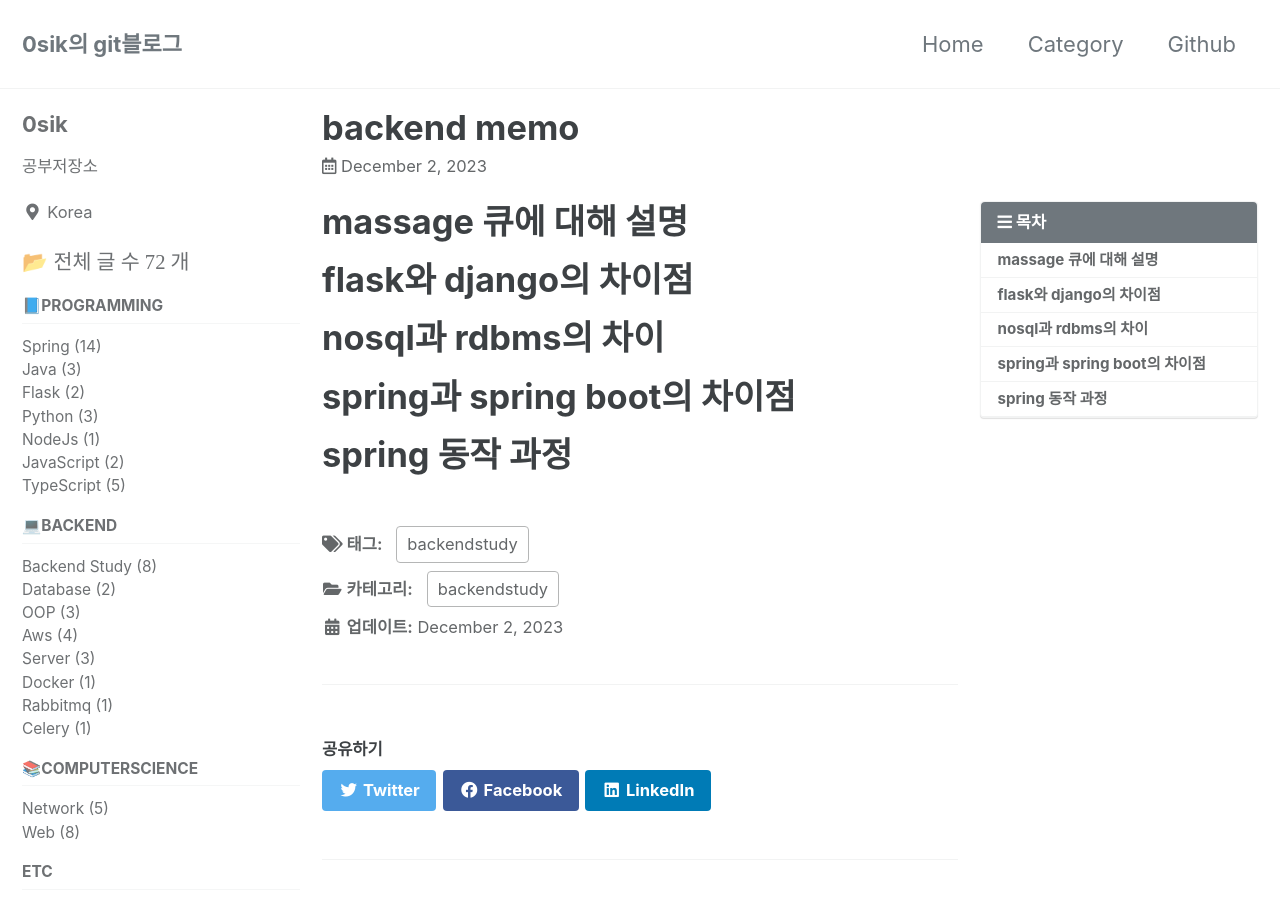
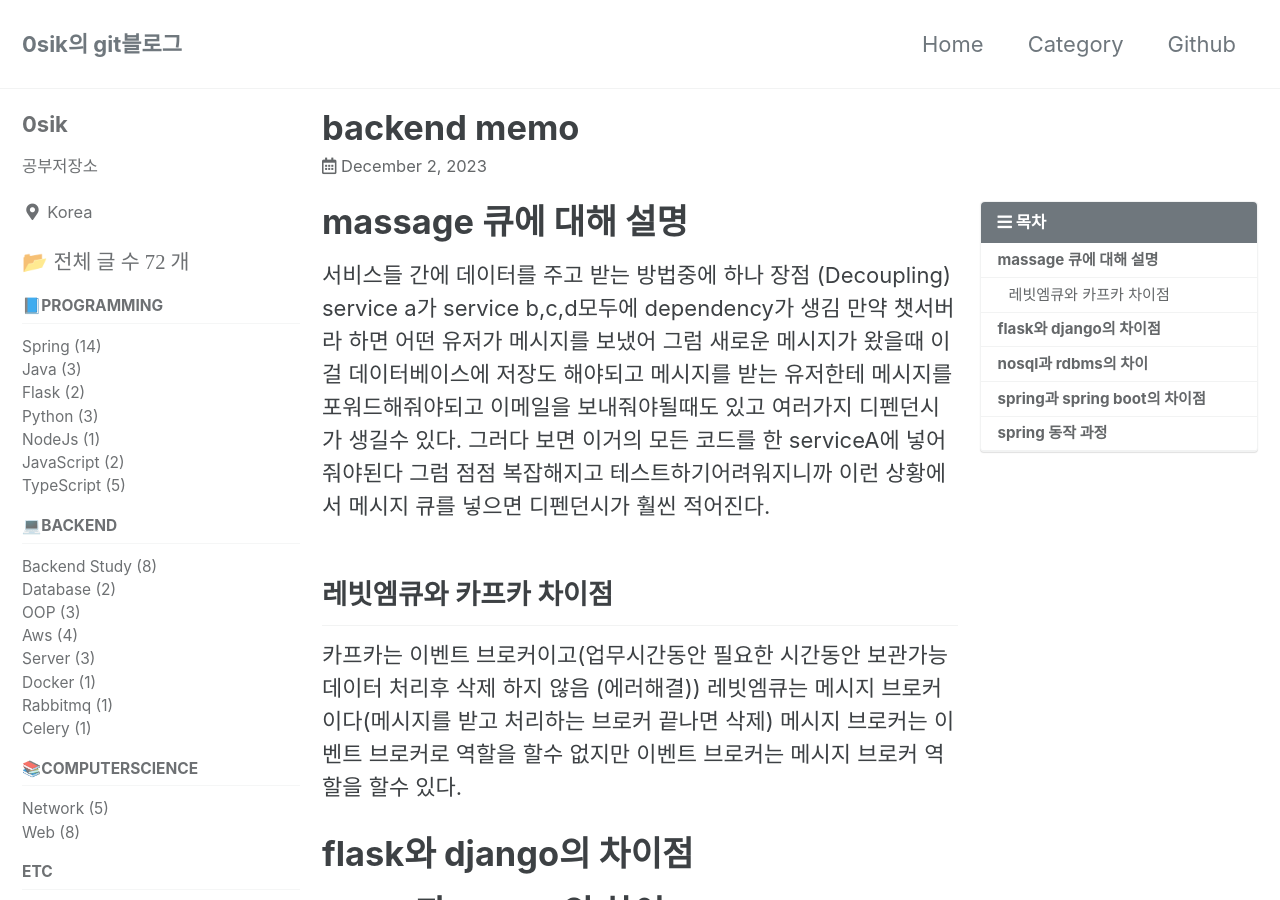
Before and after one commit to 0sik/0sik.github.io, a Jekyll site: the page built from _posts/2023-12-02-backendstudy 개념정리.md, in a window 1280 px wide and 900 px high. Built offline with Jekyll 4.4.1, drawn with Linux system fonts in a browser that asks for light colours; cached includes are drawn as plain includes.

Commit message:
fix : rabbitmq (#5)

```diff
--- a/_posts/2023-12-02-backendstudy 개념정리.md
+++ b/_posts/2023-12-02-backendstudy 개념정리.md
@@ -10,6 +10,15 @@ tags: [backendstudy]
 ---
 
 # massage 큐에 대해 설명
+서비스들 간에 데이터를 주고 받는 방법중에 하나
+장점 (Decoupling)
+service a가 service b,c,d모두에 dependency가 생김
+만약 챗서버라 하면 어떤 유저가 메시지를 보냈어 그럼 새로운 메시지가 왔을때 이걸 데이터베이스에 저장도 해야되고 메시지를 받는 유저한테 메시지를 포워드해줘야되고 이메일을 보내줘야될때도 있고 여러가지 디펜던시가 생길수 있다. 그러다 보면 이거의 모든 코드를 한 serviceA에 넣어줘야된다 그럼 점점 복잡해지고 테스트하기어려워지니까 이런 상황에서 메시지 큐를 넣으면 디펜던시가 훨씬 적어진다.
+## 레빗엠큐와 카프카 차이점
+카프카는 이벤트  브로커이고(업무시간동안 필요한 시간동안 보관가능 데이터 처리후 삭제 하지 않음 (에러해결))
+레빗엠큐는 메시지 브로커이다(메시지를 받고 처리하는 브로커 끝나면 삭제)
+메시지 브로커는 이벤트 브로커로 역할을 할수 없지만 이벤트 브로커는 메시지 브로커 역할을 할수 있다.
+
 
 # flask와 django의 차이점
 
```
